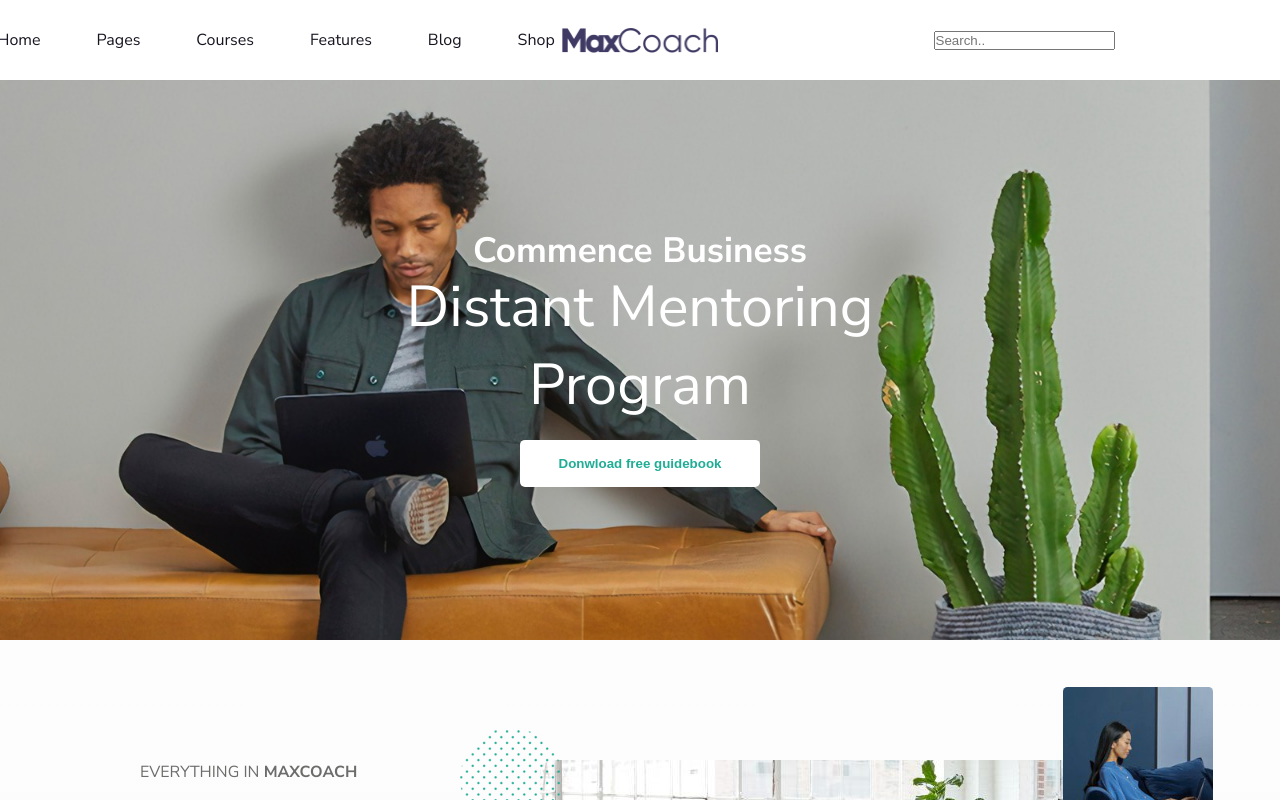
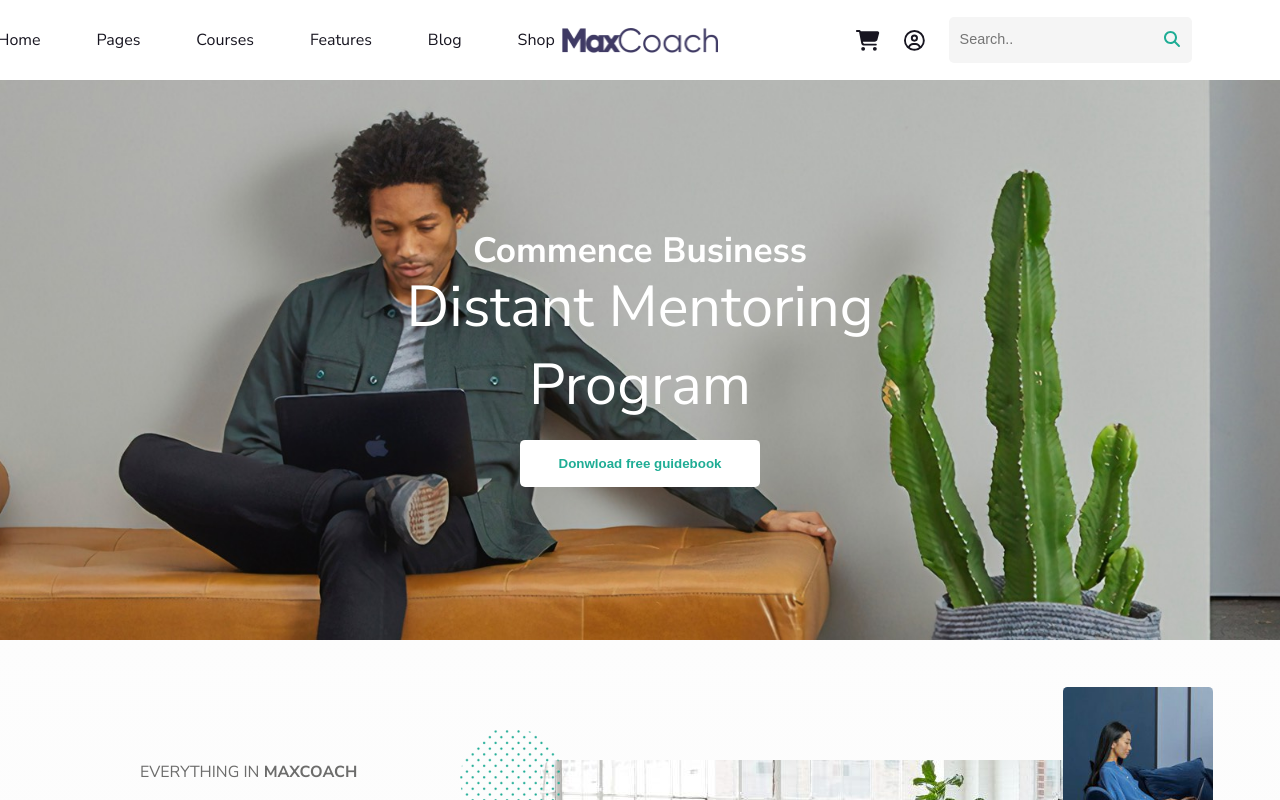
Before and after one commit to hongorgerelchimeg/proj-html-vuejs, a Vue app: page / in a window 1280 px wide. Shown: the top 800 px of the page. Built offline with nearby package versions, Linux system fonts and the light colour scheme.

Commit message:
header and footer completed

```diff
--- a/package.json
+++ b/package.json
@@ -8,6 +8,12 @@
     "lint": "vue-cli-service lint"
   },
   "dependencies": {
+    "@fortawesome/fontawesome-free-regular": "^5.0.13",
+    "@fortawesome/fontawesome-svg-core": "^6.1.1",
+    "@fortawesome/free-brands-svg-icons": "^6.1.1",
+    "@fortawesome/free-regular-svg-icons": "^6.1.1",
+    "@fortawesome/free-solid-svg-icons": "^6.1.1",
+    "@fortawesome/vue-fontawesome": "^2.0.6",
     "animejs": "^3.2.1",
     "core-js": "^3.8.3",
     "vue": "^2.6.14"
--- a/public/styles/partials/_variables.scss
+++ b/public/styles/partials/_variables.scss
@@ -7,3 +7,4 @@ $White: #ffffff;
 $TextBlue: #08427d;
 $FreeTagColor: #EE7454;
 $FooterText: #9d9d9b;
+$SearchBackgroundColor: #F5F5F5;
--- a/src/components/MaxCFooter.vue
+++ b/src/components/MaxCFooter.vue
@@ -14,6 +14,12 @@
                     </div>
                     <div class="text">
                     <a target="_blank" href="mailto:support@maxcoach.com">support@maxcoach.com</a>
+                    </div>
+                    <div class="social-links">
+                        <font-awesome-icon icon="fa-brands fa-instagram" />
+                        <font-awesome-icon icon="fa-brands fa-twitter" />
+                        <font-awesome-icon icon="fa-brands fa-linkedin" />
+                        <font-awesome-icon icon="fa-brands fa-youtube" />
                     </div>
 
                 </div>
@@ -58,6 +64,11 @@
                     </div>
                 </div>
             </div>
+            <div class="container text-center trade-marks">
+                <a href="#!">
+                    © 2020 Maxcoach. All Rights Reserved
+                </a>
+            </div>
         </div>
     </footer>
 
@@ -97,6 +108,7 @@ export default {
     }
     .left {
         width: 50%;
+        margin-left: 2rem;
     }
     .center,.right {
         margin-left: 2rem;
@@ -119,6 +131,32 @@ export default {
     .text-inline {
         display: inline-block;
     }
+    .social-links {
+        margin-top: 1rem;
+        display: flex;
+        align-items: center;
+        gap: 2rem;
+        font-size: 1.5rem;
+        & svg {
+            transition: color .5s ease;
+        }
+        & >:hover  {
+            color: $White;
+            cursor: pointer;
+        }
+    }
+}
+.trade-marks {
+    width: 100%;
+    margin: 3rem auto 0;
+    text-align: center;
+    a {
+        color: $FooterText;
+
+    }
+}
+.text-center {
+
 }
 
 </style>
--- a/src/components/MaxCHeader.vue
+++ b/src/components/MaxCHeader.vue
@@ -9,7 +9,19 @@
         </div>
 
         <div class="right-side-utility">
-            <input type="text" class="search" placeholder="Search..">
+            <font-awesome-icon icon="fa-solid fa-cart-shopping" />
+            <font-awesome-icon icon="fa-regular fa-circle-user" />
+            <div class="search-bar">
+                <form role="search" method="get" action="">
+                    <input type="text" class="search" placeholder="Search..">
+                    <button type="submit" class="search-btn">
+                        <font-awesome-icon icon="fas fa-search" />
+                    </button>
+                </form>
+
+
+            </div>
+
         </div>
     </header>
 
@@ -53,10 +65,66 @@ header {
         }
     }
     .right-side-utility {
+        color: $MainBlack;
+        font-size: 1.3rem;
         width: calc(80% / 2);
         display: flex;
         align-items: center;
         justify-content: center;
+        display: flex;
+        align-items: center;
+        gap: 1.5rem;
+        .search-bar {
+            position: relative;
+            overflow: hidden;
+            button {
+                position: absolute;
+                z-index: 0;
+                width: 2.5rem;
+                height: 2.8rem;
+                right: 0;
+                border: none;
+                border-top-right-radius: 5px;
+                border-bottom-right-radius: 5px;
+                background-color: transparent;
+                &:hover {
+                    background-color: $MainGreen;
+                    svg {
+                        color: $White;
+
+                    }
+                }
+            }
+            border-radius: 5px;
+            background-color: $SearchBackgroundColor;
+            .search-btn {
+                display: inline-block;
+
+            svg {
+                color: $MainGreen;
+                font-size: 1rem;
+
+            }
+
+            }
+            input {
+                border-radius: 5px;
+                padding: 0 45px 0 10px;
+                font-size: .9rem;
+                color: $MainGreen;
+                line-height: 3;
+                background-color: transparent;
+                border: 1px solid transparent;
+                &:focus-visible {
+                    outline: none;
+                }
+                &:focus {
+                    border-radius: 5px;
+                    border: 1px solid $MainGreen;
+            }
+
+            }
+        }
     }
 }
 </style>
--- a/src/main.js
+++ b/src/main.js
@@ -1,5 +1,20 @@
 import Vue from 'vue'
 import App from './App.vue'
+
+import { FontAwesomeIcon } from '@fortawesome/vue-fontawesome'
+import { faInstagram } from '@fortawesome/free-brands-svg-icons'
+import { faCartShopping as farCartShopping } from '@fortawesome/free-solid-svg-icons'
+import { faYoutube } from '@fortawesome/free-brands-svg-icons'
+import { faLinkedin } from '@fortawesome/free-brands-svg-icons'
+import { faTwitter } from '@fortawesome/free-brands-svg-icons'
+import { faStar as fasStar } from '@fortawesome/free-regular-svg-icons'
+import { faCircleUser as fasCircleUser } from '@fortawesome/free-regular-svg-icons'
+import { faSearch} from '@fortawesome/free-solid-svg-icons'
+import { library } from '@fortawesome/fontawesome-svg-core'
+
+library.add(faInstagram, faYoutube, faLinkedin, faTwitter, fasStar, farCartShopping, fasCircleUser, faSearch ),
+Vue.component('font-awesome-icon', FontAwesomeIcon)
+
 
 Vue.config.productionTip = false
 
```
Also changed, not shown: 1 other file (tests, documents, lock files or other folders).
